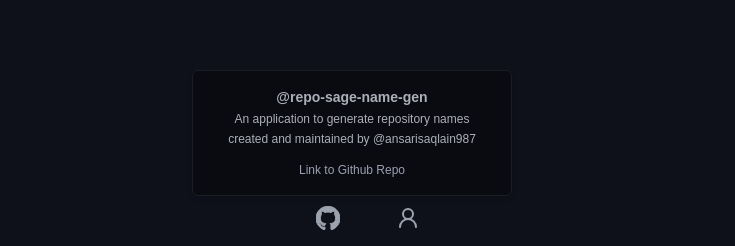
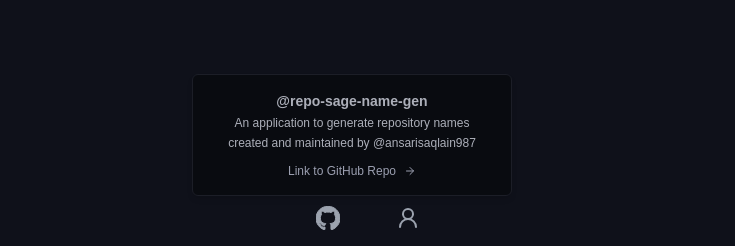
Before and after one commit to ansarisaqlain987/repo-sage, a Next.js app: page / in a window 1280 px wide. Both pictures are taken after a click on the button 600 px from the left and 766 px from the top of the page. Shown: the part 548-794 px from the top of the page, without its empty margins (272-1007 px from the left). Built offline with nearby package versions, Linux system fonts and the light colour scheme.

Commit message:
formatted the code

```diff
--- a/src/app/page.tsx
+++ b/src/app/page.tsx
@@ -17,6 +17,7 @@ import {
   HoverCardContent,
   HoverCardTrigger,
 } from "@/components/ui/hover-card";
+import { Footer } from "@/components/footer";
 
 export default function Component() {
   const [repoName, setRepoName] = useState<string>("");
@@ -65,7 +66,6 @@ export default function Component() {
     <>
       <div className="flex flex-col h-screen w-screen text-white">
         <div className="flex-1 flex flex-col ">
-          {/* Content */}
           <main className="flex-1 overflow-auto p-6 flex flex-col items-center justify-center">
             <h1 className="text-4xl font-bold mb-2">Name Generator</h1>
             <p className="text-gray-400 mb-8 font-semibold text-sm">
@@ -131,70 +131,7 @@ export default function Component() {
             </div>
           </main>
         </div>
-        <footer className="p-4 text-center text-sm text-gray-400">
-          <div className="flex justify-center space-x-6">
-            <HoverCard>
-              <HoverCardTrigger asChild>
-                <Button variant={"ghost"}>
-                  <GithubIcon />
-                </Button>
-              </HoverCardTrigger>
-              <HoverCardContent className="w-80">
-                <div className="flex justify-center items-center ">
-                  <div className="space-y-1">
-                    <h4 className="text-sm font-semibold">
-                      @repo-sage-name-gen
-                    </h4>
-                    <p className="text-xs font-medium">
-                      An application to generate repository names
-                    </p>
-                    <p className="text-xs">
-                      created and maintained by @ansarisaqlain987
-                    </p>
-                    <div className="items-center pt-2">
-                      <span className="text-xs text-muted-foreground">
-                        <a
-                          href="https://github.com/ansarisaqlain987/repo-sage-name-gen"
-                          className="hover:text-white"
-                          target="_blank"
-                        >
-                          Link to Github Repo
-                        </a>
-                      </span>
-                    </div>
-                  </div>
-                </div>
-              </HoverCardContent>
-            </HoverCard>
-            <HoverCard>
-              <HoverCardTrigger asChild>
-                <Button variant={"ghost"}>
-                  <UserIcon />
-                </Button>
-              </HoverCardTrigger>
-              <HoverCardContent className="w-80">
-                <div className="flex justify-center items-center ">
-                  <div className="space-y-1">
-                    <h4 className="text-sm font-semibold">@ansarisaqlain987</h4>
-                    <p className="text-xs font-medium">Full Stack Developer</p>
-                    <p className="text-xs">Javascript | Typescript</p>
-                    <div className="items-center pt-2">
-                      <span className="text-xs text-muted-foreground">
-                        <a
-                          href="https://www.ansarisaqlain.com/"
-                          className="hover:text-white"
-                          target="_blank"
-                        >
-                          Link to Portfolio
-                        </a>
-                      </span>
-                    </div>
-                  </div>
-                </div>
-              </HoverCardContent>
-            </HoverCard>
-          </div>
-        </footer>
+        <Footer />
       </div>
       <Toaster />
     </>
--- /dev/null
+++ b/src/components/footer.tsx
@@ -0,0 +1,43 @@
+import { FooterItems } from "@/data/info";
+import { HoverCard, HoverCardContent, HoverCardTrigger } from "./ui/hover-card";
+import { Button } from "./ui/button";
+import { RightArrawIcon } from "./icons";
+
+export const Footer = () => {
+  return (
+    <footer className="p-4 text-center text-sm text-gray-400">
+      <div className="flex justify-center space-x-6">
+        {FooterItems.map((item, index) => (
+          <HoverCard key={index}>
+            <HoverCardTrigger asChild>
+              <Button variant={"ghost"}>
+                <item.Icon />
+              </Button>
+            </HoverCardTrigger>
+            <HoverCardContent className="w-80">
+              <div className="flex justify-center items-center ">
+                <div className="space-y-1">
+                  <h4 className="text-sm font-semibold">{item.name}</h4>
+                  <p className="text-xs font-medium">{item.subHeading}</p>
+                  <p className="text-xs">{item.details}</p>
+                  <div className="items-center pt-2">
+                    <span className="text-xs text-muted-foreground">
+                      <a
+                        href={item.link}
+                        className="hover:text-white flex items-center justify-center gap-2"
+                        target="_blank"
+                      >
+                        <span>Link to {item.linkName} </span>
+                        <RightArrawIcon className="w-3 h-3" />
+                      </a>
+                    </span>
+                  </div>
+                </div>
+              </div>
+            </HoverCardContent>
+          </HoverCard>
+        ))}
+      </div>
+    </footer>
+  );
+};
--- a/src/components/icons.tsx
+++ b/src/components/icons.tsx
@@ -1,4 +1,4 @@
-import { User2, RefreshCcw, Copy } from "lucide-react";
+import { User2, RefreshCcw, Copy, ArrowRight } from "lucide-react";
 
 export const GithubIcon = () => {
   return (
@@ -20,3 +20,4 @@ export const GithubIcon = () => {
 export const UserIcon = User2;
 export const RefreshIcon = RefreshCcw;
 export const CopyIcon = Copy;
+export const RightArrawIcon = ArrowRight;
--- /dev/null
+++ b/src/data/info.ts
@@ -0,0 +1,20 @@
+import { GithubIcon, UserIcon } from "@/components/icons";
+
+export const FooterItems = [
+  {
+    Icon: GithubIcon,
+    link: "https://github.com/ansarisaqlain987/repo-sage-name-gen",
+    linkName: "GitHub Repo",
+    name: "@repo-sage-name-gen",
+    subHeading: "An application to generate repository names",
+    details: "created and maintained by @ansarisaqlain987",
+  },
+  {
+    Icon: UserIcon,
+    link: "https://www.ansarisaqlain.com/",
+    linkName: "Portfolio",
+    name: "@ansarisaqlain987",
+    subHeading: "Full Stack Developer",
+    details: "Javascript | Typescript",
+  },
+];
```
